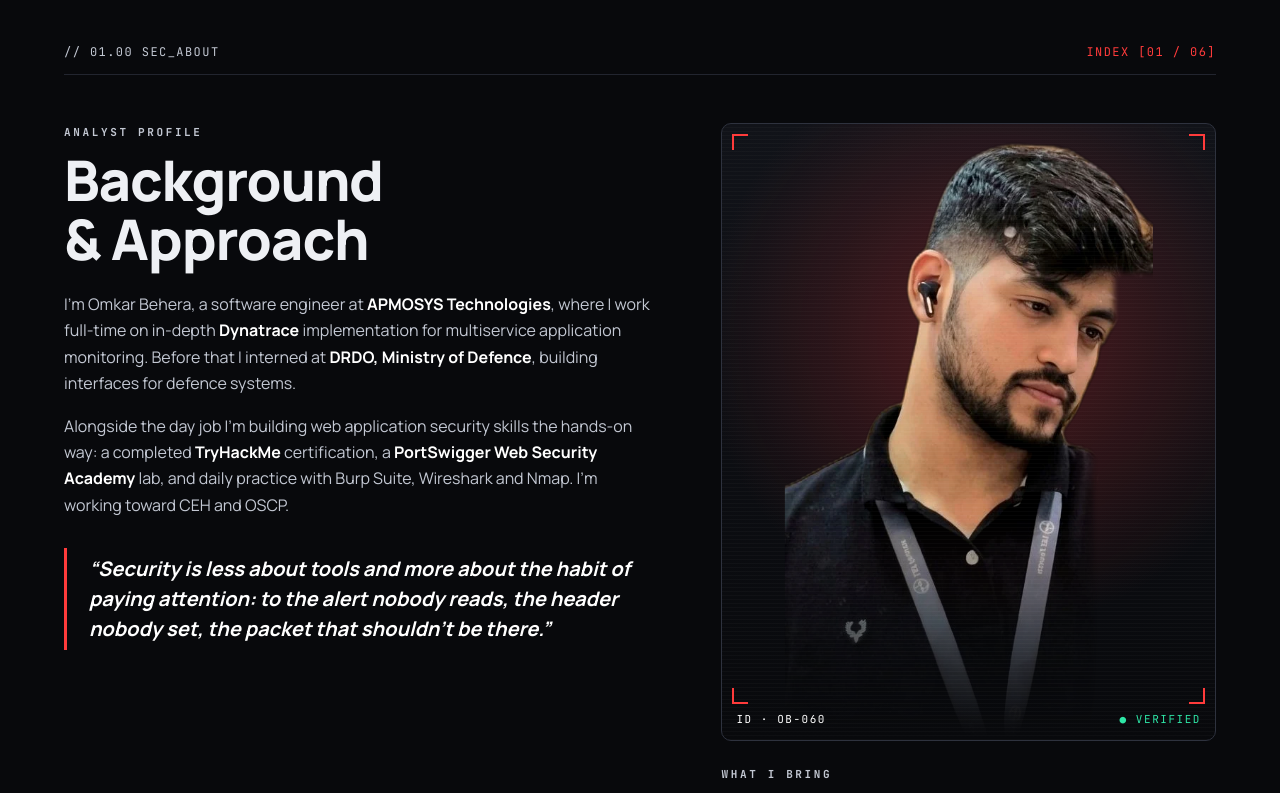
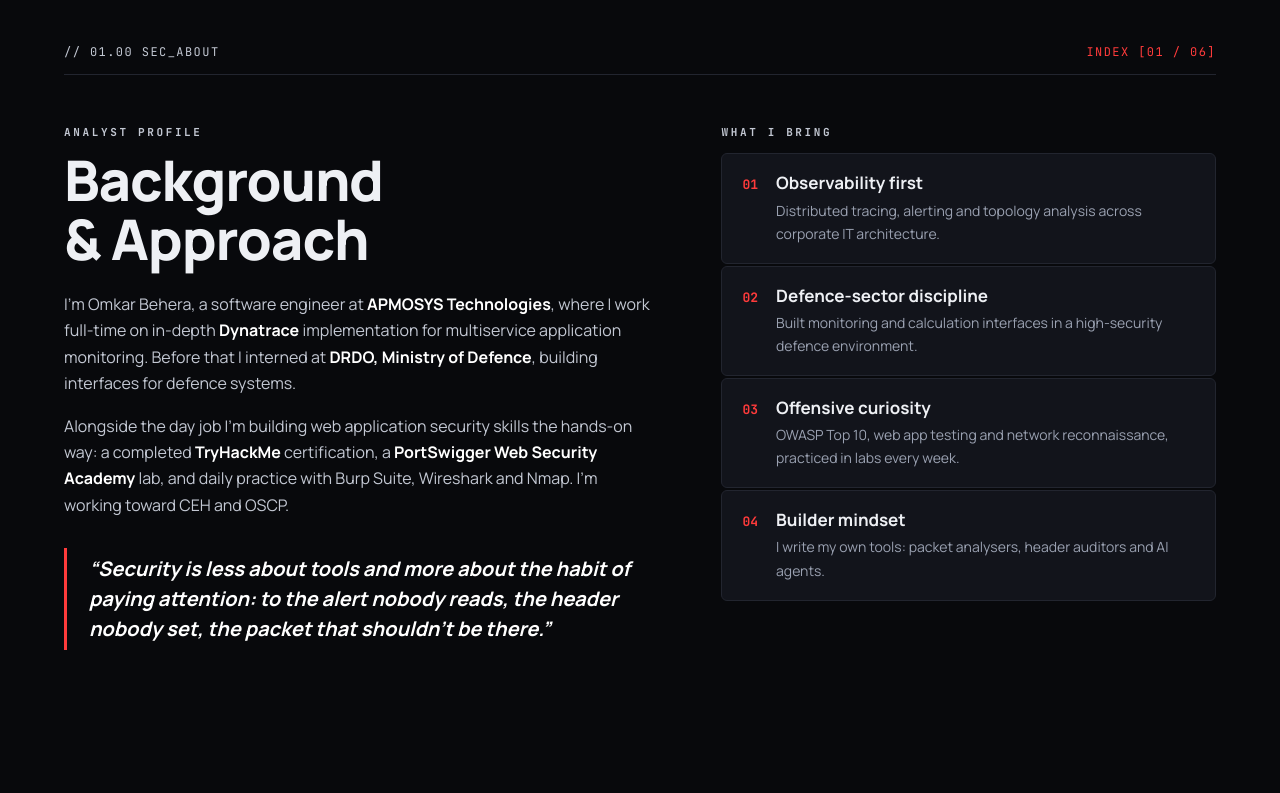
Before and after one commit to Omkar6060/portfolio, a plain HTML site: page index.html in a window 1280 px wide. Shown: the part 1020-1813 px from the top of the page. Drawn offline with Linux system fonts and the light colour scheme.

Commit message:
Update portfolio

```diff
--- a/assets/photos.js
+++ b/assets/photos.js
@@ -4,7 +4,6 @@
    3. Run publish.cmd.
    Optional "shape": "wide" (2 columns), "tall" (2 rows) or "" (normal). Leave it out for an automatic layout. */
 window.PHOTOS = [
-  { src: "assets/omkar.png", caption: "Omkar Behera", shape: "tall" },
   // { src: "assets/photos/drdo.jpg",      caption: "DRDO internship, 2024" },
   // { src: "assets/photos/iit-bbsr.jpg",  caption: "Cybersecurity workshop, IIT Bhubaneswar" },
   // { src: "assets/photos/desk.jpg",      caption: "My lab setup" },
--- a/index.html
+++ b/index.html
@@ -82,11 +82,6 @@
       <blockquote>“Security is less about tools and more about the habit of paying attention: to the alert nobody reads, the header nobody set, the packet that shouldn’t be there.”</blockquote>
     </div>
     <div class="signals">
-      <figure class="portrait">
-        <picture><source srcset="assets/omkar.webp" type="image/webp"><img src="assets/omkar.png" alt="Omkar Behera" width="520" height="870" loading="lazy"></picture>
-        <figcaption class="mono"><span>ID · OB-060</span><span class="live">● VERIFIED</span></figcaption>
-        <i class="corner tl"></i><i class="corner tr"></i><i class="corner bl"></i><i class="corner br"></i>
-      </figure>
       <p class="mono kicker">WHAT I BRING</p>
       <div class="sig"><span class="mono">01</span><div><h3>Observability first</h3><p>Distributed tracing, alerting and topology analysis across corporate IT architecture.</p></div></div>
       <div class="sig"><span class="mono">02</span><div><h3>Defence-sector discipline</h3><p>Built monitoring and calculation interfaces in a high-security defence environment.</p></div></div>
```
